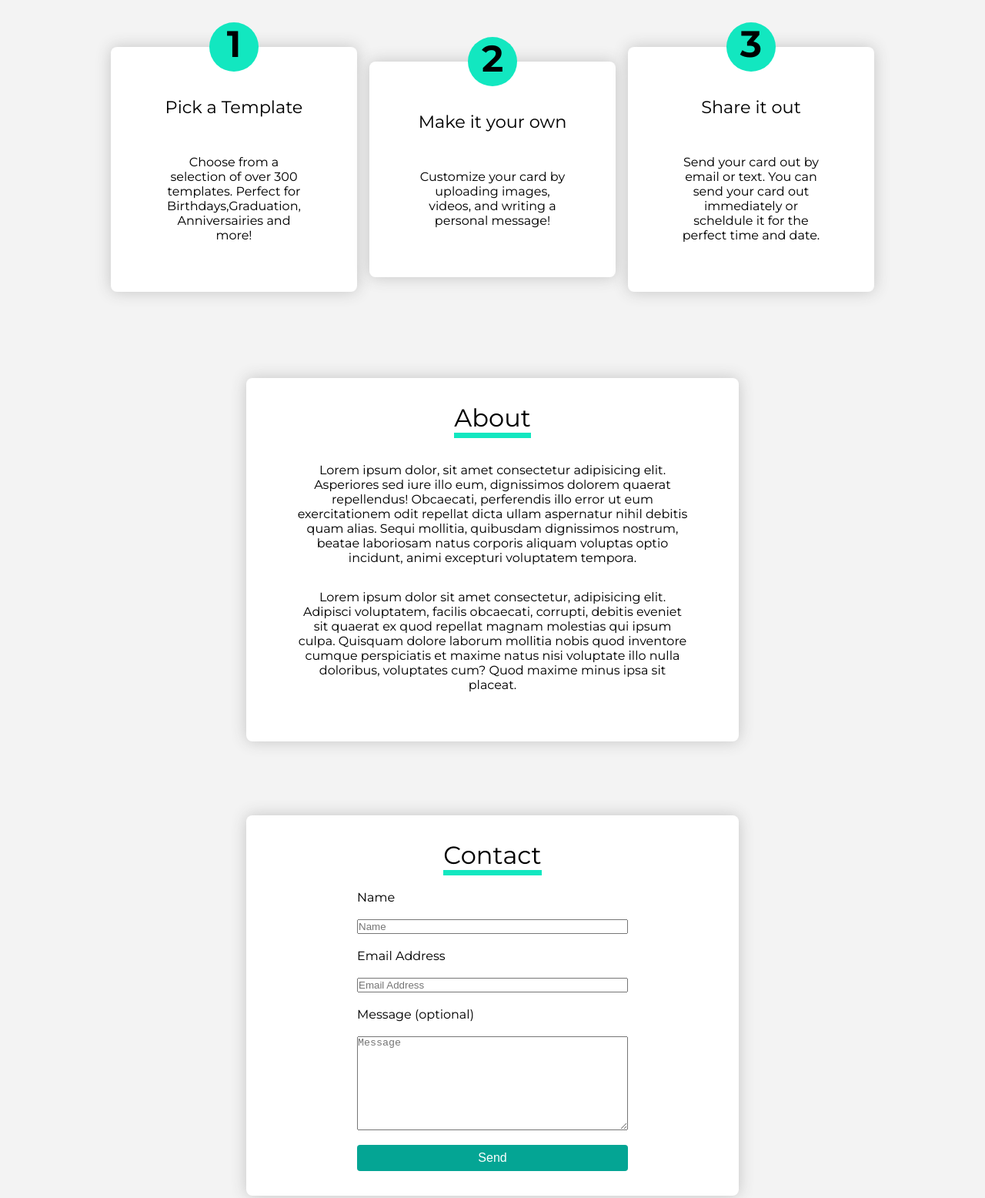
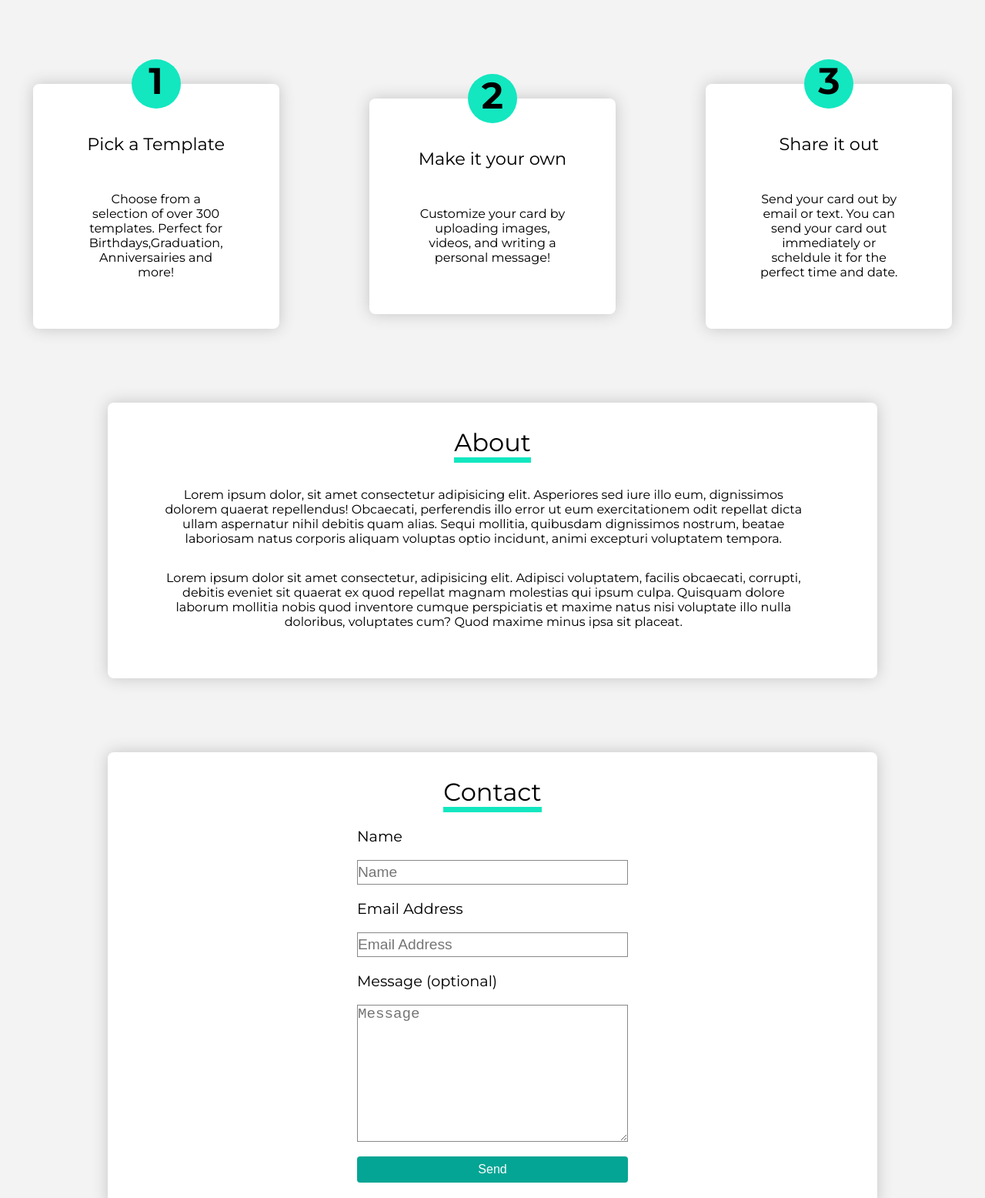
Before and after one commit to cynthiateeters/get-started-responsive, a website built with Parcel: page src/index.html in a window 1280 px wide. Shown: the part 222-1778 px from the top of the page at 77% size. Built offline with nearby package versions, Linux system fonts and the light colour scheme.

Commit message:
Refine some more

```diff
--- a/src/index.html
+++ b/src/index.html
@@ -96,21 +96,21 @@
 
           <!--Name-->
           <br>
-          <label for="name">Name</label>
+          <label class="contact__label" for="name">Name</label>
           <br>
           <input class="contact__input" type="text" id="name" name="name" placeholder="Name" required>
 
           <!--Email-->
           <br>
-          <label for="email">Email Address</label>
+          <label class="contact__label" for="email">Email Address</label>
           <br>
           <input class="contact__input" type="email" id="email" name="email" placeholder="Email Address" required>
 
           <!--Message-->
           <br>
-          <label for="message">Message (optional)</label>
+          <label class="contact__label" for="message">Message (optional)</label>
           <br>
-          <textarea class="contact__input" id="message" name="message" rows="8" placeholder="Message"></textarea>
+          <textarea class="contact__area" id="message" name="message" rows="8" placeholder="Message"></textarea>
 
           <!--Submit-->
           <br>
--- a/src/scss/components/_card.scss
+++ b/src/scss/components/_card.scss
@@ -7,8 +7,15 @@
     counter-reset: number;
     display: flex;
     flex-wrap: wrap;
+    flex-direction: column;
+    gap: 2rem;
     justify-content: center;
     align-items: center;
+
+    @media screen and (min-width: 1025px) {
+        flex-direction: row;
+        justify-content: center;
+    }
 
 
     &__container {
@@ -25,12 +32,13 @@
         text-align: center;
         position: relative;
         @include responsive-width;
+        max-width: 28rem;
 
-        @media screen and (min-width: 64rem) {
-            width: 33%;
-            margin: 0 0.5rem 4rem;
-            max-width: 20rem;
+        @media screen and (min-width: 1025px) {
+            width: 25%;
         }
+
+
     }
 
     &__container::before {
--- a/src/scss/components/_contact.scss
+++ b/src/scss/components/_contact.scss
@@ -36,7 +36,17 @@
     @include section-title;
   }
 
+  &__label {
+    font-size: 1.2rem;
+
+  }
+
   &__input {
-    width: 100%;
+    @include input-box;
+  }
+
+  &__area {
+    @include input-box;
+    height: auto;
   }
 }
--- a/src/scss/components/_nav.scss
+++ b/src/scss/components/_nav.scss
@@ -49,6 +49,12 @@
 
       &:first-child {
         margin-right: auto;
+        margin-left: 2rem;
+        display: block;
+      }
+
+      &:last-child {
+        margin-right: 2rem;
         display: block;
       }
     }
--- a/src/scss/utilities/_mixins.scss
+++ b/src/scss/utilities/_mixins.scss
@@ -3,7 +3,11 @@
 @mixin responsive-width {
   width: 96%;
   margin: 3rem auto;
-  max-width: 40rem;
+  max-width: 45rem;
+
+  @media screen and (min-width: 1025px) {
+    max-width: 62.5rem;
+  }
 }
 
 @mixin readable {
@@ -19,3 +23,11 @@
   width: max-content;
   margin: auto;
 }
+
+@mixin input-box {
+  width: 100%;
+  height: 2rem;
+  font-size: 1.2rem;
+  border: 1px solid #888;
+
+}
```
